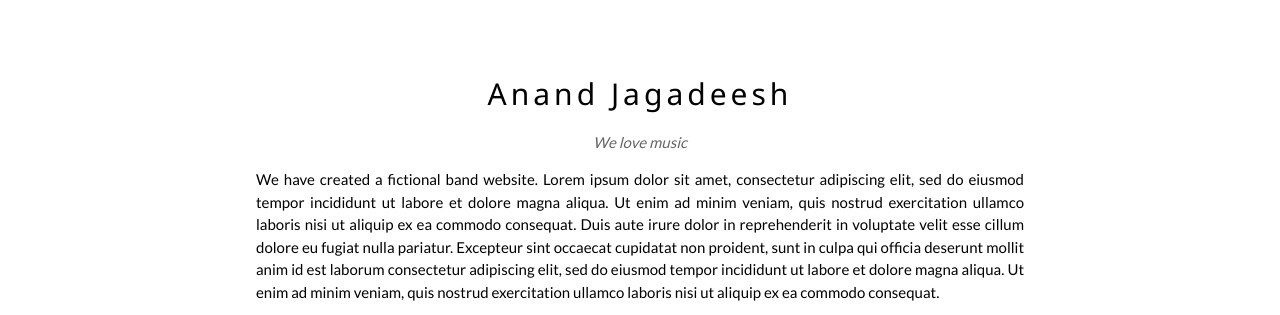
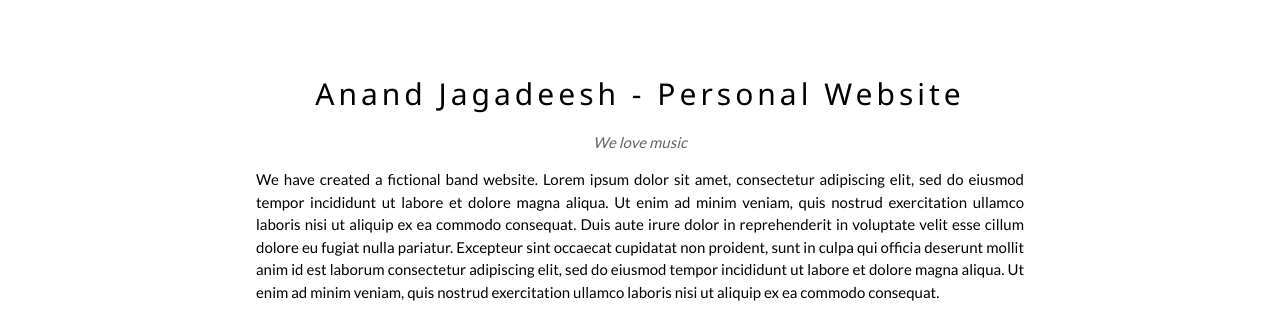
Before and after one commit to anandjagadeesh-gitworkshop/anandjagadeesh-gitworkshop.github.io, a plain HTML site: page index.html in a window 1280 px wide. Shown: the part 72-387 px from the top of the page. Drawn offline with nearby package versions, Linux system fonts and the light colour scheme.

Commit message:
Updated index.html

```diff
--- a/index.html
+++ b/index.html
@@ -68,7 +68,7 @@ body {font-family: "Lato", sans-serif}
 
   <!-- The Band Section -->
   <div class="w3-container w3-content w3-center w3-padding-64" style="max-width:800px" id="band">
-    <h2 class="w3-wide">Anand Jagadeesh</h2>
+    <h2 class="w3-wide">Anand Jagadeesh - Personal Website</h2>
     <p class="w3-opacity"><i>We love music</i></p>
     <p class="w3-justify">We have created a fictional band website. Lorem ipsum dolor sit amet, consectetur adipiscing elit, sed do eiusmod tempor incididunt ut labore et dolore magna aliqua. Ut enim ad minim veniam, quis nostrud exercitation ullamco laboris nisi ut aliquip
       ex ea commodo consequat. Duis aute irure dolor in reprehenderit in voluptate velit esse cillum dolore eu fugiat nulla pariatur. Excepteur sint occaecat cupidatat non proident, sunt in culpa qui officia deserunt mollit anim id est laborum consectetur
```
